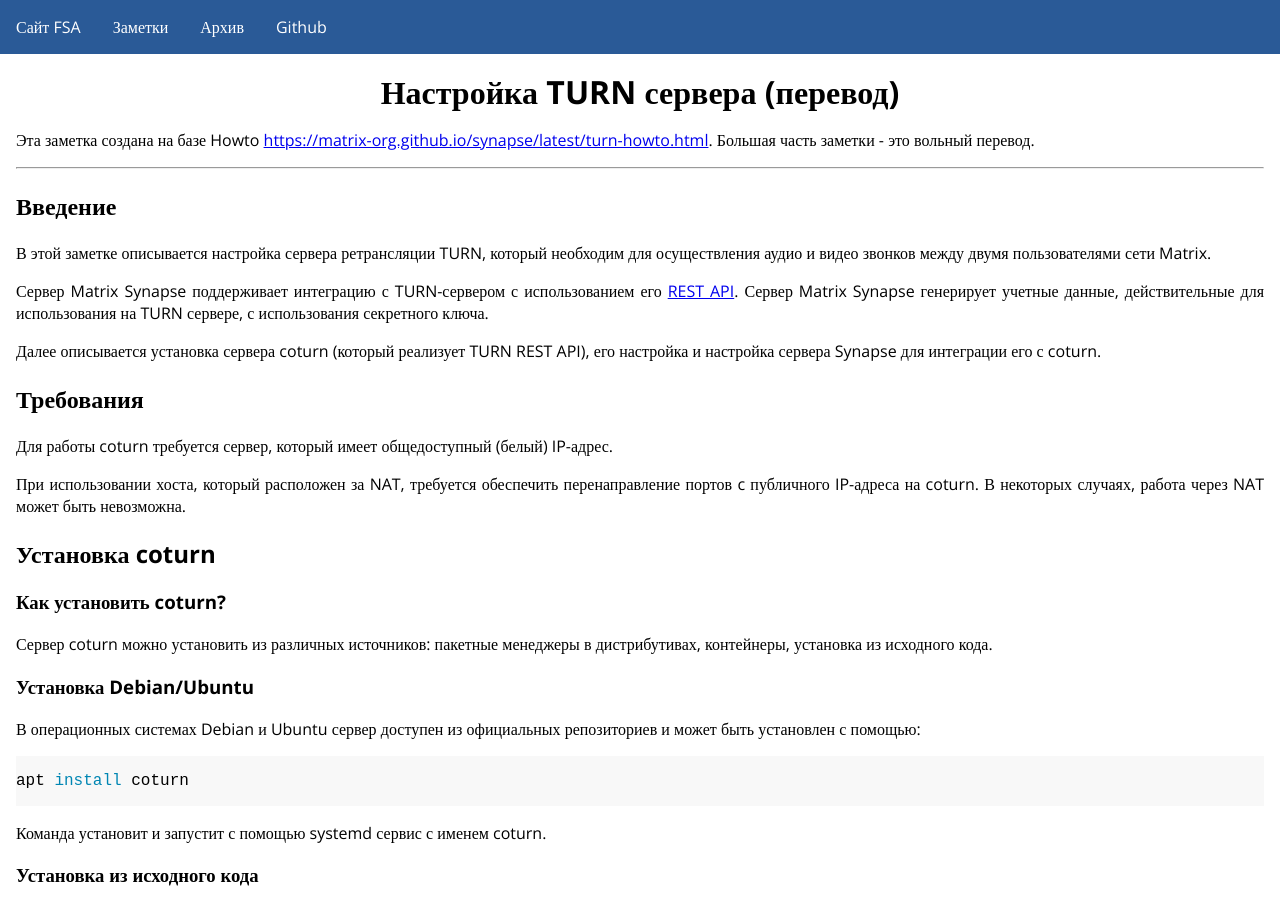
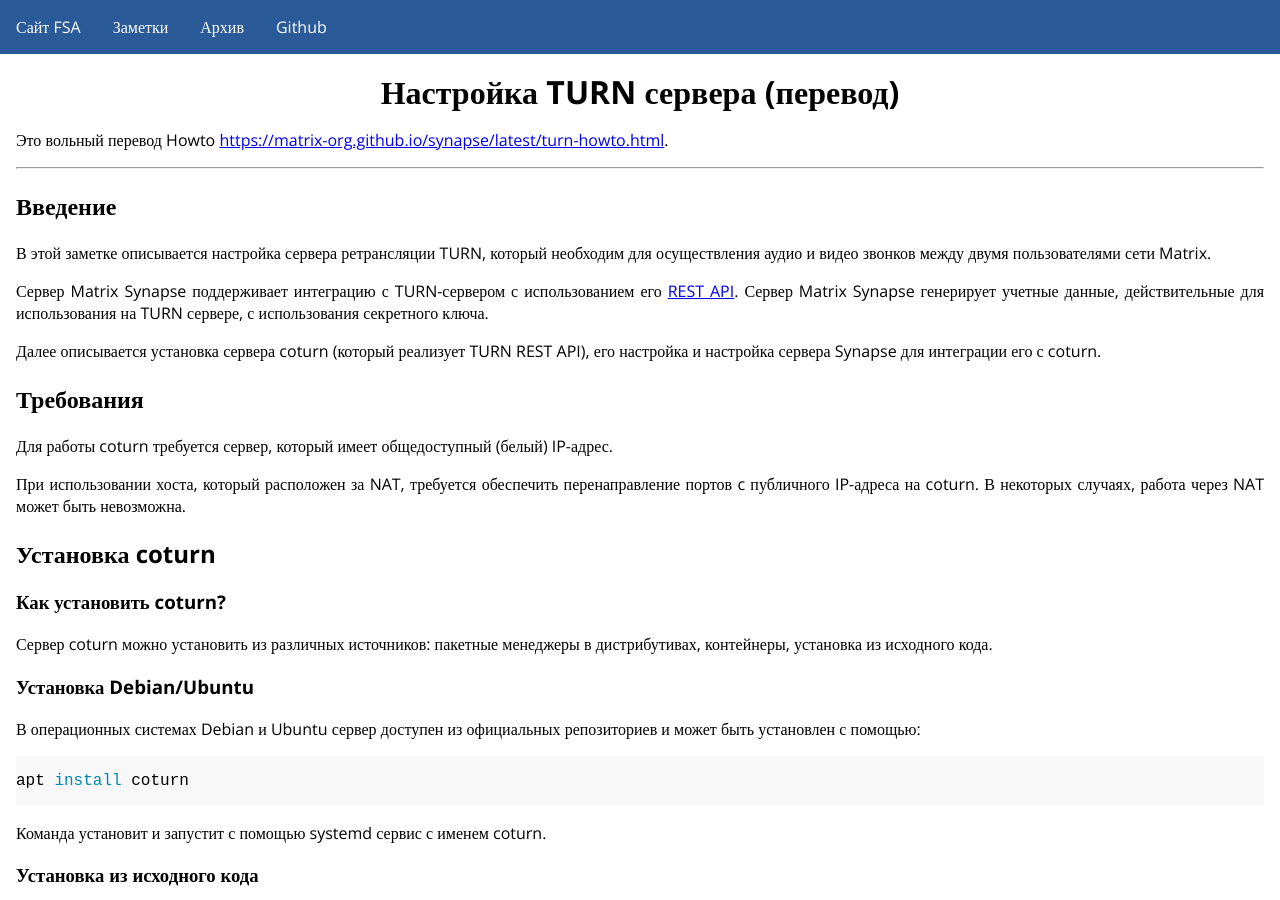
Before and after one commit to fsa/site, a Jekyll site: the page built from _posts/2022-02-15-matrix-coturn.md, in a window 1280 px wide and 900 px high. Built offline with Jekyll 4.4.1, drawn with Linux system fonts in a browser that asks for light colours.

Commit message:
Изменёнено предисловие к переводу Howto coturn.

```diff
--- a/_posts/2022-02-15-matrix-coturn.md
+++ b/_posts/2022-02-15-matrix-coturn.md
@@ -4,7 +4,7 @@ title: Настройка TURN сервера (перевод)
 date: 2022-02-15 22:25:00 +0700
 tags: [Matrix, synapse, coturn]
 ---
-Эта заметка создана на базе Howto <https://matrix-org.github.io/synapse/latest/turn-howto.html>. Большая часть заметки - это вольный перевод.
+Это вольный перевод Howto <https://matrix-org.github.io/synapse/latest/turn-howto.html>.
 
 ---
 
```
